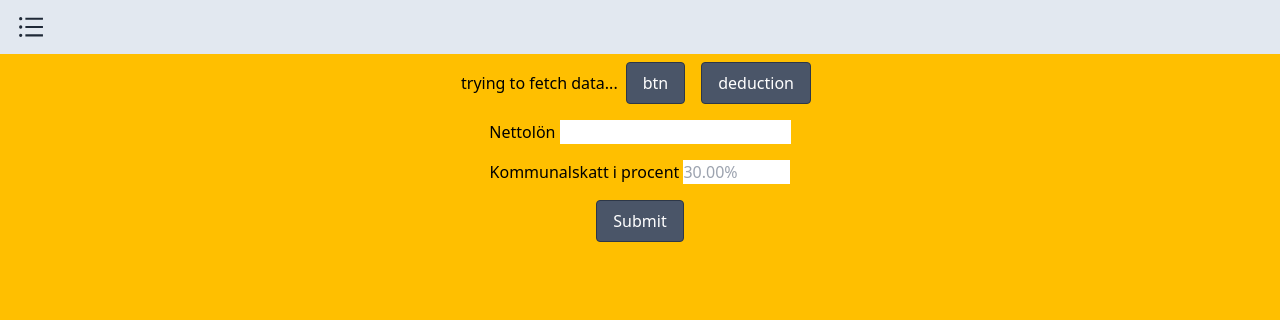
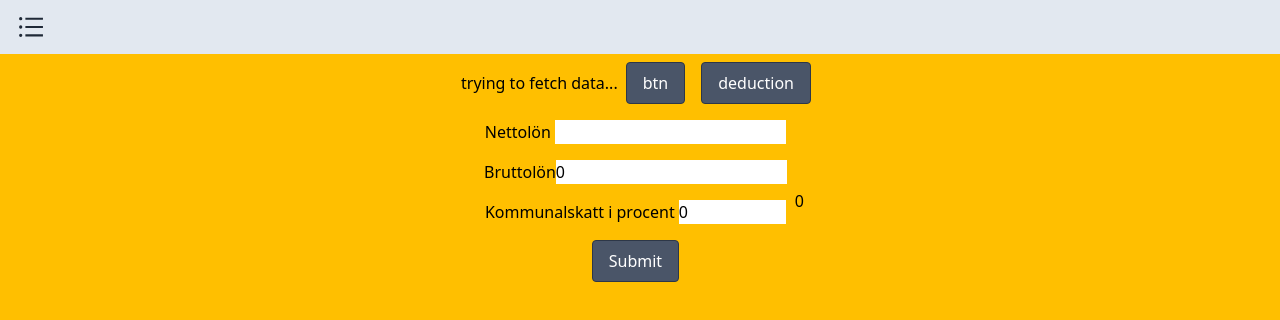
Before and after one commit to brownbeardeveloper/hack-sweden, a React (Create React App) app: page / in a window 1280 px wide. Shown: the top 320 px of the page. Built offline with nearby package versions, Linux system fonts and the light colour scheme; no server answers.

Commit message:
feat: added grossSalary, year and city as states for easier handling

```diff
--- a/src/components/form.jsx
+++ b/src/components/form.jsx
@@ -1,13 +1,18 @@
 import React, { useState } from 'react';
+import getTaxBracket from "../functions/getTaxBracket";
+import getDeductionPercentage from "../functions/getDeductionPercentage";
 
 export default function FormComponent() {
     const [netSalary, setNetSalary] = useState('');
-    const [percentageTax, setPercentageTax] = useState('');
+    const [grossSalary, setGrossSalary] = useState(0);
+    const [taxPercentage, setTaxPercentage] = useState(0);
+    const [year, setYear] = useState(2023);
+    const [city, setCity] = useState('MALMÖ');
 
     function handleSubmit(e) {
         e.preventDefault();
         console.log("Nettolön:", netSalary);
-        console.log("Kommunalskatt i procent:", percentageTax);
+        console.log("Kommunalskatt i procent:", taxPercentage);
     }
 
     return (
@@ -25,6 +30,26 @@ export default function FormComponent() {
 
                 </div>
                 <div className='m-2'>
+                    <label htmlFor="grossSalaryInput">Bruttolön</label>
+                    <input
+                        type="number"
+                        id="grossSalaryInput"
+                        min="0"
+                        value={grossSalary}
+                        onChange={async (e) => {
+                            setGrossSalary(e.target.value)
+                            setTaxPercentage(
+                                await getTaxBracket({kommun: city, year: year}))
+                            console.log(await getDeductionPercentage({
+                                table: Math.floor(taxPercentage),
+                                year: year,
+                                income: grossSalary
+                            }))
+                        }}
+                    />
+
+                </div>
+                <div className='m-2'>
                     <label htmlFor="percentageTaxInput">Kommunalskatt i procent </label>
                     <input
                         type="number"
@@ -33,13 +58,14 @@ export default function FormComponent() {
                         max="36"
                         step="0.01"
                         placeholder="30.00%"
-                        value={percentageTax}
-                        onChange={(e) => setPercentageTax(e.target.value)}
+                        value={taxPercentage}
+                        onChange={(e) => setTaxPercentage(e.target.value)}
                     />
 
                 </div>
                 <button type="submit" className='button'>Submit</button>
             </form>
+            <h1>{taxPercentage}</h1>
         </div>
     );
 }
```
